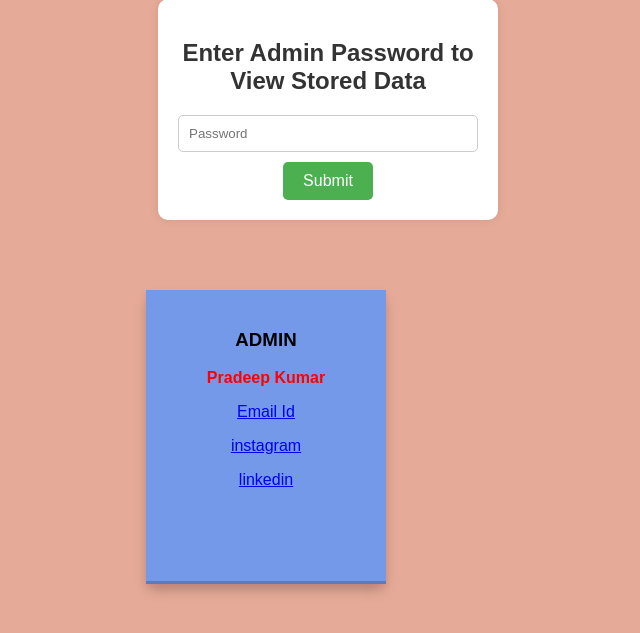
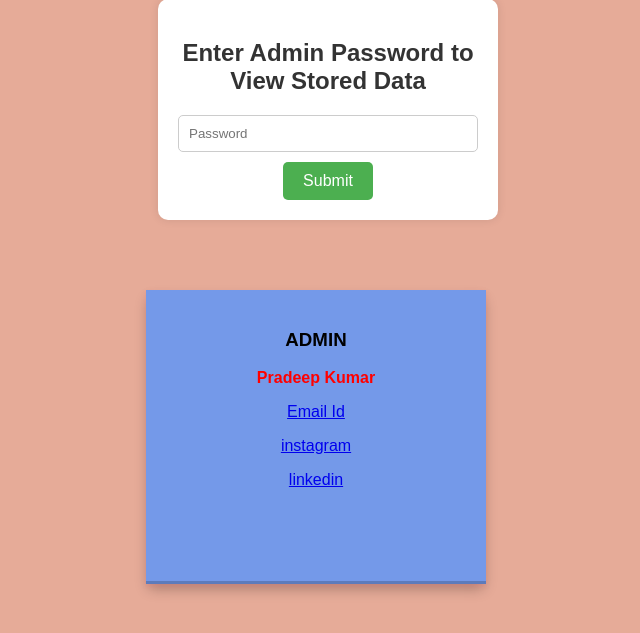
Before and after one commit to Pradeep-7142/TOI-News_Scrapping, a Flask app: page /password in a window 1280 px wide. Shown: the part 59-692 px from the top of the page, without its empty margins (312-952 px from the left). Run offline with Flask 2, Linux system fonts and the light colour scheme; some libraries are stand-ins or nearby versions.

Commit message:
Update pass.css

```diff
--- a/static/pass.css
+++ b/static/pass.css
@@ -67,7 +67,7 @@ img{
     padding: 20px;
     align-items: center;
     margin: 20px;
-    width: 200px;
+    width: 300px;
     height: 254px;
      background: rgb(116, 153, 233);
     box-shadow: rgba(228, 130, 130, 0.4) 0px 2px 4px, rgba(0, 0, 0, 0.3) 0px 7px 13px -3px, rgba(0, 0, 0, 0.2) 0px -3px 0px inset;
```
